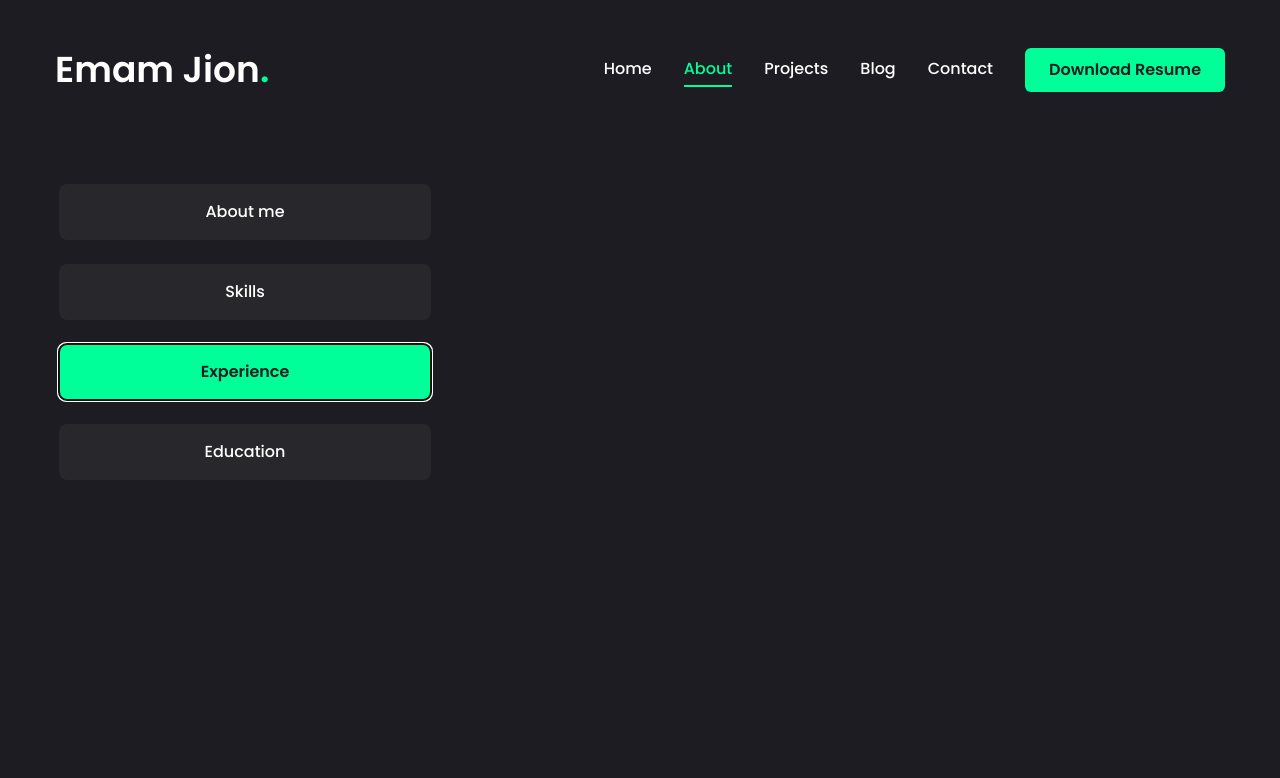
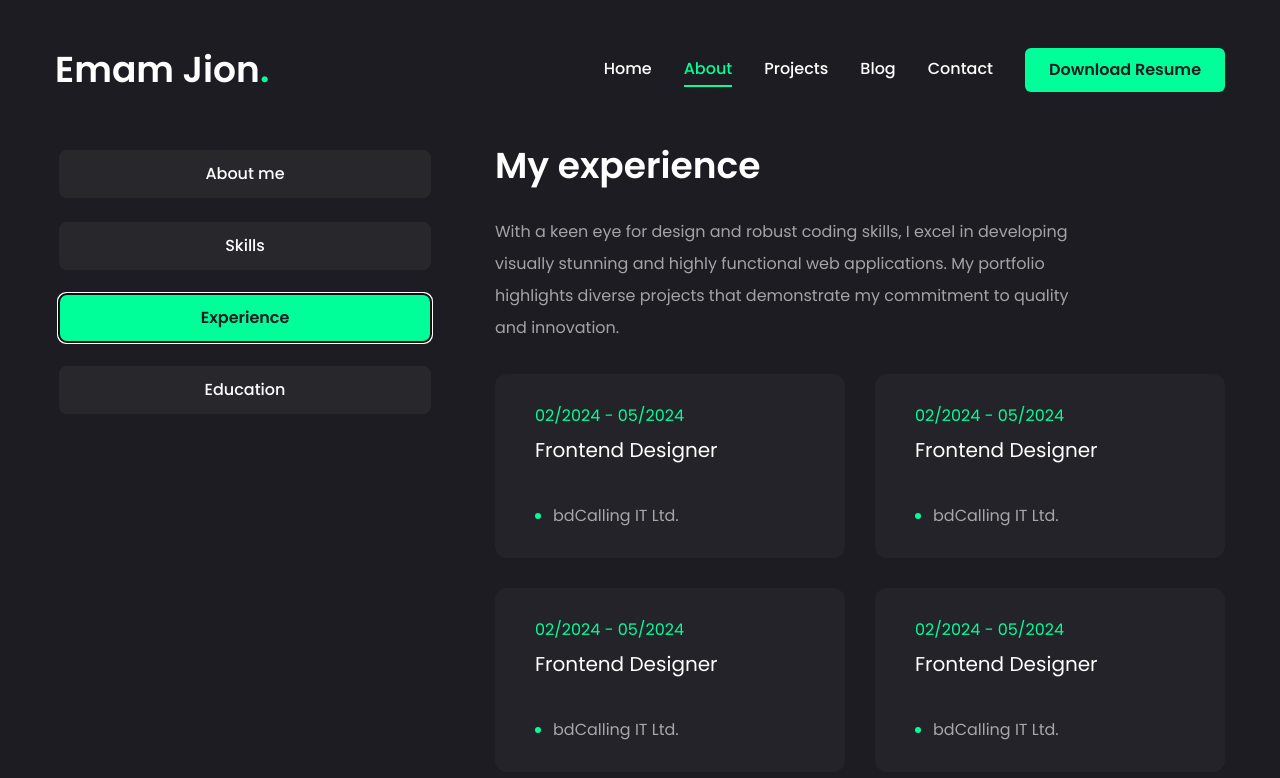
Before and after one commit to emamjion/portfolio-1-frontend, a Next.js app: page /about in a window 1280 px wide. Both pictures are taken after a click on the tab "Experience". Shown: the top 778 px of the page. Built offline with nearby package versions, Linux system fonts and the light colour scheme.

Commit message:
about experience section design finished

```diff
--- a/app/about/page.jsx
+++ b/app/about/page.jsx
@@ -66,6 +66,21 @@ const experience = {
             position: 'Frontend Designer',
             duration: '02/2024 - 05/2024'
         },
+        {
+            company: 'bdCalling IT Ltd.',
+            position: 'Frontend Designer',
+            duration: '02/2024 - 05/2024'
+        },
+        {
+            company: 'bdCalling IT Ltd.',
+            position: 'Frontend Designer',
+            duration: '02/2024 - 05/2024'
+        },
+        {
+            company: 'bdCalling IT Ltd.',
+            position: 'Frontend Designer',
+            duration: '02/2024 - 05/2024'
+        }
     ]
 }
 
@@ -178,7 +193,7 @@ const skills = {
 
 import { Tabs, TabsContent, TabsList, TabsTrigger } from '@/components/ui/tabs';
 // import { Tooltip, TooltipContent, TooltipProvider, TooltipTrigger } from '@/components/ui/tooltip';
-// import { ScrollArea } from '@/components/ui/scroll-area';
+import { ScrollArea } from '@/components/ui/scroll-area';
 import { motion } from 'framer-motion';
 
 
@@ -211,6 +226,45 @@ const About = () => {
                             <TabsContent value='about' className='w-full'>
                                 about me
                             </TabsContent>
+
+
+
+                            {/* Skills */}
+                            <TabsContent value='skills' className='w-full'>
+                                Skills
+                            </TabsContent>
+
+
+
+                            {/* Experience */}
+                            <TabsContent value='experience' className='w-full'>
+                                <div className='flex flex-col gap-[30px] text-center xl:text-left'>
+                                    <h3 className='text-4xl font-semibold'>{experience.title}</h3>
+                                    <p className='max-w-[600px] text-white/60 mx-auto xl:mx-0'>{experience.description}</p>
+                                    <ScrollArea className='h-[400px]'>
+                                        <ul className='grid grid-cols-1 lg:grid-cols-2 gap-[30px]'>
+                                            {experience.items.map((item, index) => {
+                                                return <li key={index} className='bg-[#232329] h-[184px] py-6 px-10 rounded-xl flex flex-col justify-center items-center lg:items-start gap-1'>
+                                                    <span className='text-accent'>{item.duration}</span>
+                                                    <h3 className='text-xl max-w-[260px] min-h-[60px] text-center lg:text-left'>{item.position}</h3>
+                                                    <div className='flex items-center gap-3'>
+                                                        {/* dot */}
+                                                        <span className='size-[6px] rounded-full bg-accent'></span>
+                                                        <p className='text-white/60'>{item.company}</p>
+                                                    </div>
+                                                </li>
+                                            })}
+                                        </ul>
+                                    </ScrollArea>
+                                </div>
+                            </TabsContent>
+
+
+
+                            {/* Education */}
+                            <TabsContent value='education' className='w-full'>
+                                Education
+                            </TabsContent>
                         </div>
                     </Tabs>
             </div>
--- a/src/components/ui/scroll-area.jsx
+++ b/src/components/ui/scroll-area.jsx
@@ -1,7 +1,7 @@
 "use client"
 
+import * as ScrollAreaPrimitive from "@radix-ui/react-scroll-area"
 import * as React from "react"
-import * as ScrollAreaPrimitive from "@radix-ui/react-scroll-area"
 
 import { cn } from "@/lib/utils"
 
@@ -32,7 +32,7 @@ const ScrollBar = React.forwardRef(({ className, orientation = "vertical", ...pr
       className
     )}
     {...props}>
-    <ScrollAreaPrimitive.ScrollAreaThumb className="relative flex-1 rounded-full bg-slate-200 dark:bg-slate-800" />
+    <ScrollAreaPrimitive.ScrollAreaThumb className="relative flex-1 rounded-full bg-accent dark:bg-slate-800" />
   </ScrollAreaPrimitive.ScrollAreaScrollbar>
 ))
 ScrollBar.displayName = ScrollAreaPrimitive.ScrollAreaScrollbar.displayName
--- a/src/components/ui/tabs.jsx
+++ b/src/components/ui/tabs.jsx
@@ -22,7 +22,7 @@ const TabsTrigger = React.forwardRef(({ className, ...props }, ref) => (
   <TabsPrimitive.Trigger
     ref={ref}
     className={cn(
-      "inline-flex items-center w-full bg-[#27272c] justify-center whitespace-nowrap text-white rounded-lg p-3 text-balance font-medium ring-offset-white transition-all disabled:pointer-events-none disabled:opacity-50 data-[state=active]:bg-accent data-[state=active]:text-primary data-[state=active]:font-semibold data-[state=active]:shadow-sm",
+      "inline-flex items-center w-full bg-[#27272c] justify-center whitespace-nowrap text-white rounded-lg p-3 text-base font-medium ring-offset-white transition-all disabled:pointer-events-none disabled:opacity-50 data-[state=active]:bg-accent data-[state=active]:text-primary data-[state=active]:font-semibold data-[state=active]:shadow-sm",
       className
     )}
     {...props} />
@@ -33,7 +33,7 @@ const TabsContent = React.forwardRef(({ className, ...props }, ref) => (
   <TabsPrimitive.Content
     ref={ref}
     className={cn(
-      "mt-2 ring-offset-white focus-visible:outline-none focus-visible:ring-2 focus-visible:ring-slate-950 focus-visible:ring-offset-2 dark:ring-offset-slate-950 dark:focus-visible:ring-slate-300",
+      "min-h-[480px] ring-offset-white focus-visible:outline-none focus-visible:ring-2 focus-visible:ring-slate-950 focus-visible:ring-offset-2 dark:ring-offset-slate-950 dark:focus-visible:ring-slate-300",
       className
     )}
     {...props} />
```
